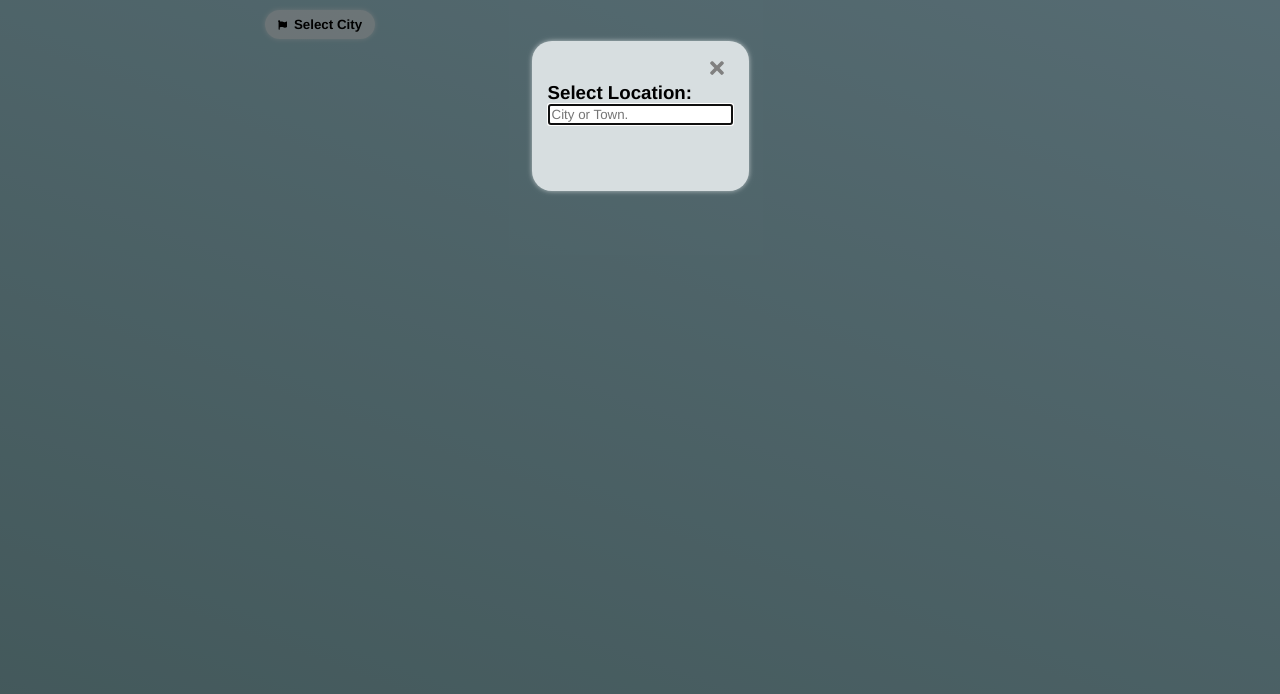
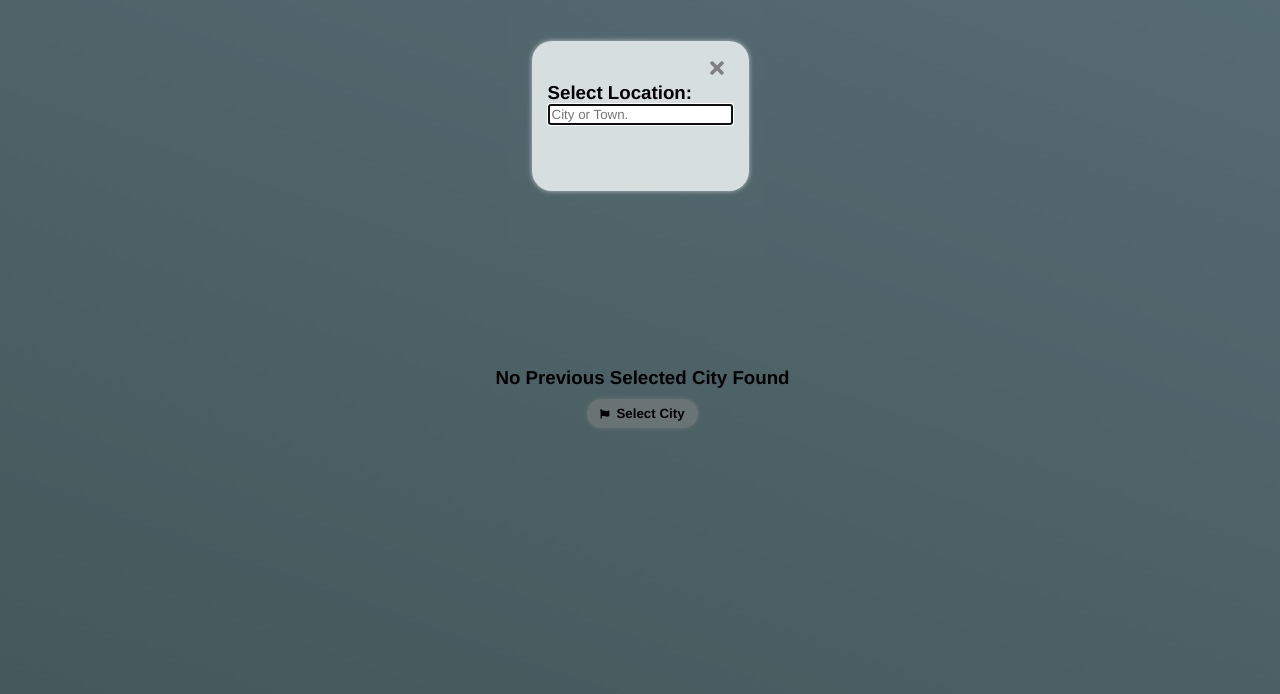
Before and after one commit to joshmhughes07/React-Weather-App, a React (Vite) app: page / in a window 1280 px wide. Shown: the top 694 px of the page. Built offline with nearby package versions, Linux system fonts and the light colour scheme.

Commit message:
Added Landing Screen when no previous city is selected

```diff
--- a/src/App.css
+++ b/src/App.css
@@ -1,36 +1,12 @@
+.noPrevCityComp{
+  grid-column:1/-1;
+  grid-row:2/-1;
+  align-self: center;
+  display:flex;
+  flex-flow: column wrap;
+}
+.noPrevCityComp div{
+  display:flex;
+  margin:auto;
 
-.logo {
-  height: 6em;
-  padding: 1.5em;
-  will-change: filter;
-  transition: filter 300ms;
 }
-.logo:hover {
-  filter: drop-shadow(0 0 2em #646cffaa);
-}
-.logo.react:hover {
-  filter: drop-shadow(0 0 2em #61dafbaa);
-}
-
-@keyframes logo-spin {
-  from {
-    transform: rotate(0deg);
-  }
-  to {
-    transform: rotate(360deg);
-  }
-}
-
-@media (prefers-reduced-motion: no-preference) {
-  a:nth-of-type(2) .logo {
-    animation: logo-spin infinite 20s linear;
-  }
-}
-
-.card {
-  padding: 2em;
-}
-
-.read-the-docs {
-  color: #888;
-}
--- a/src/App.jsx
+++ b/src/App.jsx
@@ -89,10 +89,13 @@ function App() {
    <>
 
     {weatherData == null ? (
-        <div><Button onClick={()=>dialog.current.showModal()}><svg viewBox="0 0 512 512" width="25%" height="50%" title="flag">
+        <div className="noPrevCityComp">
+          <h3>No Previous Selected City Found</h3>
+          <div>
+          <Button onClick={()=>dialog.current.showModal()}><svg viewBox="0 0 512 512" width="25%" height="50%" title="flag">
           <path d="M349.565 98.783C295.978 98.783 251.721 64 184.348 64c-24.955 0-47.309 4.384-68.045 12.013a55.947 55.947 0 0 0 3.586-23.562C118.117 24.015 94.806 1.206 66.338.048 34.345-1.254 8 24.296 8 56c0 19.026 9.497 35.825 24 45.945V488c0 13.255 10.745 24 24 24h16c13.255 0 24-10.745 24-24v-94.4c28.311-12.064 63.582-22.122 114.435-22.122 53.588 0 97.844 34.783 165.217 34.783 48.169 0 86.667-16.294 122.505-40.858C506.84 359.452 512 349.571 512 339.045v-243.1c0-23.393-24.269-38.87-45.485-29.016-34.338 15.948-76.454 31.854-116.95 31.854z" />
         </svg>{" "}
-        Select City</Button></div>
+        Select City</Button></div></div>
       ) : (
       <>
         <MainForecast
```
